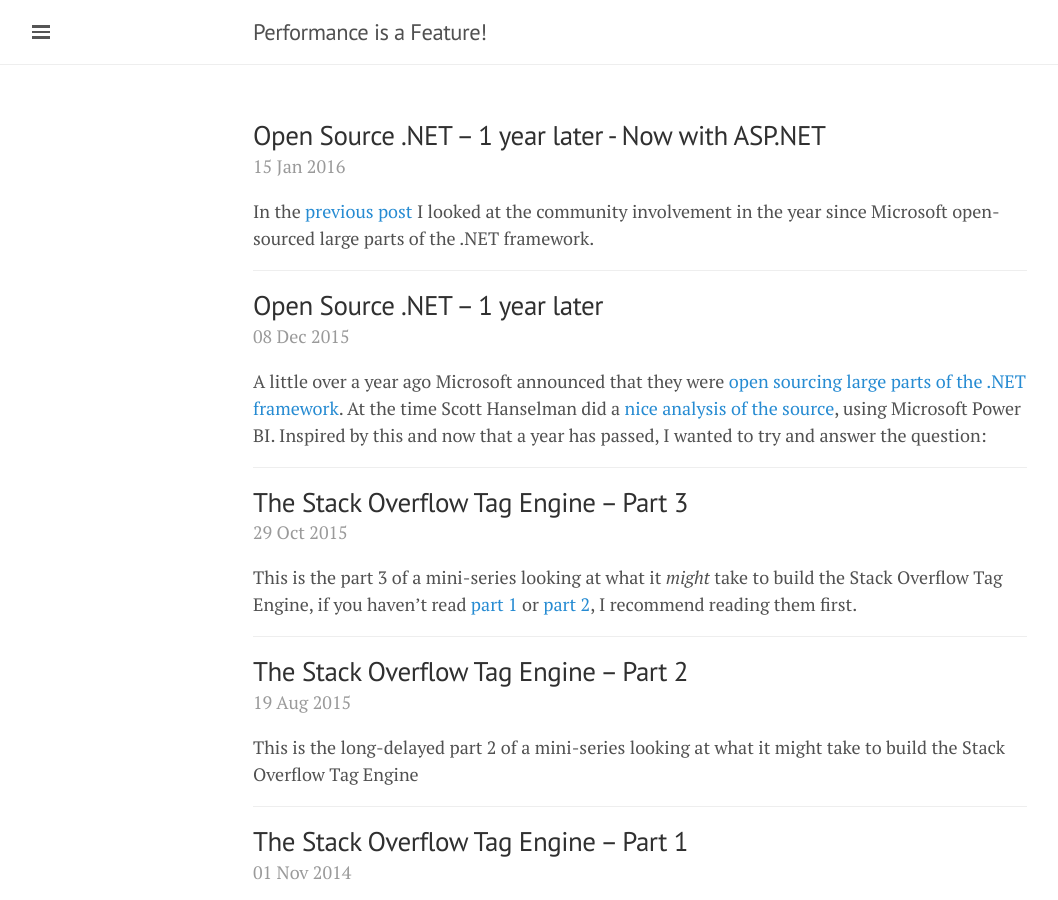
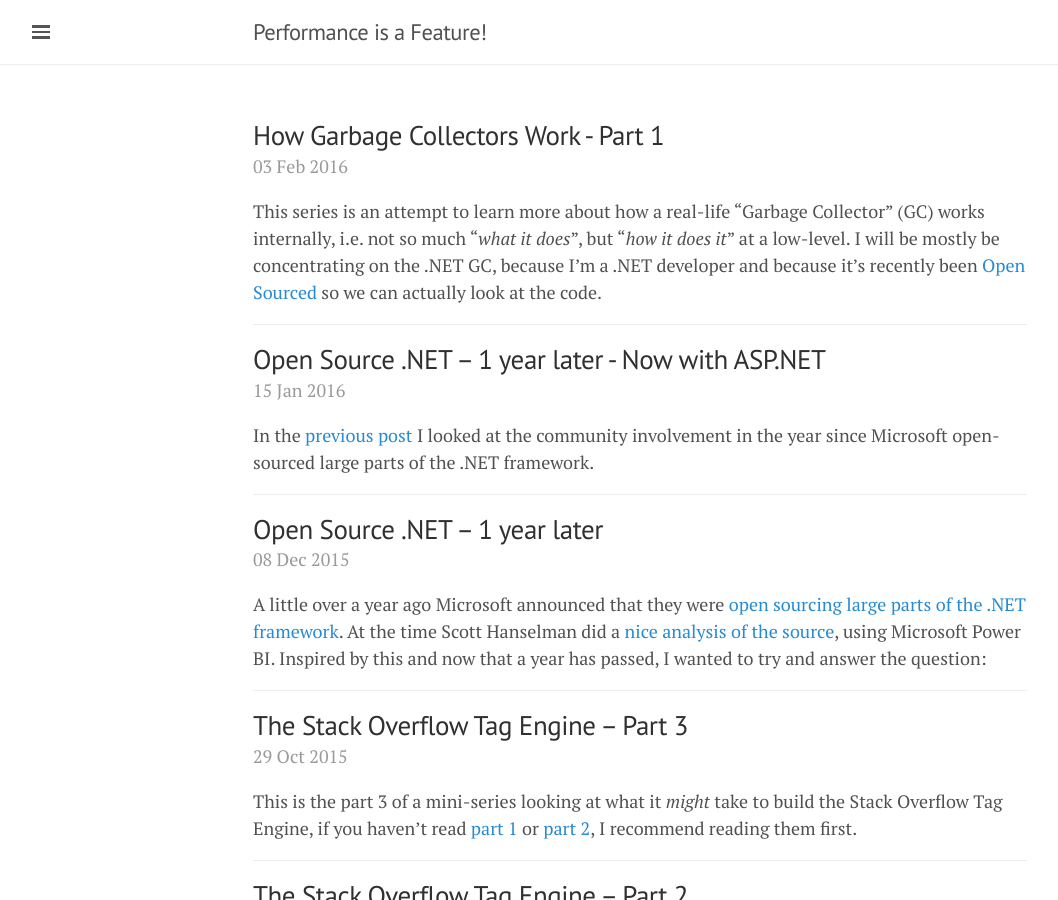
Before and after one commit to mattwarren/mattwarren.github.io, a Jekyll site: the page built from index.html, in a window 1280 px wide and 900 px high. Shown: the whole window, without its empty margins (0-1058 px from the left). Built offline with Jekyll 4.4.1, drawn with Linux system fonts in a browser that asks for light colours; the list of posts is cut into pages by our own code; some of the changed lines change nothing that is shown; some of the changed text lies outside the part shown.

Commit message:
Update draft of GC post (now about 2/3 written)

````diff
--- a/_posts/2016-01-30-how-garbage-collectors-work-part-1.md
+++ b/_posts/2016-01-30-how-garbage-collectors-work-part-1.md
@@ -1,36 +1,57 @@
 ---
+
 layout: post
 title: How Garbage Collectors Work - Part 1
 comments: true
 tags: [Garbage Collectors, GC, .NET]
-published: false
-date: 2016-01-20
+date: 2016-02-03
+
 ---
 
+This series is an attempt to learn more about how a real-life "Garbage Collector" (GC) works internally, i.e. not so much "*what it does*", but "*how it does it*" at a low-level. I will be mostly be concentrating on the .NET GC, because I'm a .NET developer and because it's recently been [Open Sourced]({{base}}/2015/12/08/open-source-net-1-year-later/) so we can actually look at the code.
 
-### Goals of the GC
+Well that was my original plan, but if you go an look at the [.NET Framework GC code](https://github.com/dotnet/coreclr/blob/master/src/gc/gc.cpp) on GitHub you are presented with the message "*This file has been truncated,...*":
 
-From the excellent Book-of-the-Runtime (BOTR) section on ["Design of the Collector"](https://github.com/dotnet/coreclr/blob/master/Documentation/botr/garbage-collection.md#design-of-the-collector)
+[![gc.cpp on GitHub](https://cloud.githubusercontent.com/assets/157298/12352478/49f74242-bb7e-11e5-8028-5df72943f58a.png)](https://github.com/dotnet/coreclr/blob/master/src/gc/gc.cpp)
 
-> The GC strives to manage memory extremely efficiently and require very little effort from people who write "managed code". Efficient means:
+This is because the file is **36,915** lines long and 1.19MB in size! Now before you send a PR to Microsoft that chops it up into smaller bits, you might want to read this [discussion on reorganizing gc.cpp](https://github.com/dotnet/coreclr/issues/408). It turns out you are not the only one who's had that idea and your PR will probably be rejected, for some [specific reasons](https://github.com/dotnet/coreclr/issues/408#issuecomment-78014795).
 
-> - GCs should occur often enough to avoid the managed heap containing a significant amount (by ratio or absolute count) of unused but allocated objects (garbage), and therefore use memory unnecessarily.
-- GCs should happen as infrequently as possible to avoid using otherwise useful CPU time, even though frequent GCs would result in lower memory usage.
-- A GC should be productive. If GC reclaims a small amount of memory, then the GC (including the associated CPU cycles) was wasted.
-- Each GC should be fast. Many workloads have low latency requirements.
-- Managed code developers shouldn’t need to know much about the GC to achieve good memory utilization (relative to their workload). – The GC should tune itself to satisfy different memory usage patterns.
+### <a name="GoalsOfTheGC"></a>**Goals of the GC**
+
+So I'm not going to be able to read and understand a 36 KLOC .cpp source file any time soon, instead I tried a different approach and started off by looking through the excellent Book-of-the-Runtime (BOTR) section on ["Design of the Collector"](https://github.com/dotnet/coreclr/blob/master/Documentation/botr/garbage-collection.md#design-of-the-collector). This very helpfully lists the following items as the goals of the .NET GC (emphasis mine):
+
+> The GC strives to manage memory **extremely efficiently** and require** very little effort from people who write "managed code"**. Efficient means:
+>
+> - GCs should occur often enough to **avoid the managed heap containing a significant amount (by ratio or absolute count) of unused but allocated objects** (garbage), and therefore use memory unnecessarily.
+- GCs should happen as **infrequently as possible to avoid using otherwise useful CPU time**, even though frequent GCs would result in lower memory usage.
+- **A GC should be productive**. If GC reclaims a small amount of memory, then the GC (including the associated CPU cycles) was wasted.
+- **Each GC should be fast**. Many workloads have low latency requirements.
+- **Managed code developers shouldn’t need to know much about the GC to achieve good memory utilization** (relative to their workload). – The GC should tune itself to satisfy different memory usage patterns.
+
+So there's some interesting goals in there, in particular they have highlighted that the goal of ensuring developers don't have to know much about the GC to make it efficient. This is probably one of the main differences between the .NET and Java GC implementations, as explained in an answer to the Stack Overflow question ["*.Net vs Java Garbage Collector*"](http://stackoverflow.com/questions/492703/net-vs-java-garbage-collector/492821#492821)
+
+> A difference between ~~Sun~~Oracle's and Microsoft's GC implementation 'ethos' is one of configurability.
+>
+> ~~Sun~~Oracle's provides a vast number of options (at the command line) to tweaks aspects of the GC or switch it between different modes. Many options are of the -X or -XX to indicate their lack of support across different versions or vendors. The CLR by contrast provides next to no configurability; your only real option is the use of the server or client collectors which optimise for throughput verses latency respectively.
 
 ----
-### Allocating an Object
+
+### <a name="NETGCSample"></a>**.NET GC Sample**
+
+So now we have an idea about what the goals of the GC are, lets take a look at how it goes about things. Fortunately those nice developers at Microsoft released a [GC Sample](https://github.com/dotnet/coreclr/blob/master/src/gc/sample/GCSample.cpp) that shows you, at a very basic level, how you can use the full .NET GC in your own code. After building the sample (and [finding a few bugs in the process](https://github.com/dotnet/coreclr/pull/2582)), I was able to get a simple, single-threaded GC up and running.
+
+What's interesting about the sample application is that is clearly shows you what actions the .NET Runtime has to perform to make the GC work. At a high-level, the process that the runtime needs to go through to allocate an object is:
 
 1. `AllocateObject(..)`
   - See below for the code and explanation of the allocation process
 1. `CreateGlobalHandle(..)`
-  - If we want to store the object in a "strong handle/reference", as opposed to a "weak" one. In C# code this would typically be a static variable.
+  - If we want to store the object in a "strong handle/reference", as opposed to a "weak" one. In C# code this would typically be a static variable. This is what tells the GC that the object is referenced, so that is can know that it shouldn't be cleaned up when a GC collection happens.
 1. `ErectWriteBarrier(..)`
   - For more information see "Marking the Card Table" below
 
-[From GCSample.cpp](https://github.com/dotnet/coreclr/blob/master/src/gc/sample/GCSample.cpp#L56-L80)
+### <a name="AllocatingAnObject"></a>**Allocating an Object**
+
+[`AllocateObject(..)` code from GCSample.cpp](https://github.com/dotnet/coreclr/blob/master/src/gc/sample/GCSample.cpp#L56-L80)
 
 ``` csharp
 Object * AllocateObject(MethodTable * pMT)
@@ -60,14 +81,18 @@
 }
 ```
 
-From ["Design of Allocator"](https://github.com/dotnet/coreclr/blob/master/Documentation/botr/garbage-collection.md#design-of-allocator) in the BOTR:
+Again the BOTR comes in handy here, as it gives us a clear overview of the process, from ["Design of Allocator"](https://github.com/dotnet/coreclr/blob/master/Documentation/botr/garbage-collection.md#design-of-allocator):
 
 > When the GC gives out memory to the allocator, it does so in terms of allocation contexts. The size of an allocation context is defined by the allocation quantum.
 
 > - Allocation contexts are smaller regions of a given heap segment that are each dedicated for use by a given thread. On a single-processor (meaning 1 logical processor) machine, a single context is used, which is the generation 0 allocation context.
 > - The Allocation quantum is the size of memory that the allocator allocates each time it needs more memory, in order to perform object allocations within an allocation context. The allocation is typically 8k and the average size of managed objects are around 35 bytes, enabling a single allocation quantum to be used for many object allocations.
 
-In addition, the allocator is designed to achieve the following:
+This shows how is is possible for the .NET GC to make allocating an object (or memory) such a cheap operation. Because of all the work that is has done in the background, the majority of the time an  object allocation happens, it is just a case of incrementing a pointer by the number of bytes needed to hold the new object. This is what the code in the first 1/2 of the `AllocateObject(..)` function (above) is doing, it's bumping up the free-space pointer (`acontext->alloc_ptr`) and giving out a pointer to the newly created space.
+
+It's only when the current **allocation context** doesn't have enough space that things get more complicated and potentially more expensive. At this point `GCHeap::GetGCHeap()->Alloc(..)` is called which may in turn trigger a GC collection before a new allocation context can be provided.
+
+Finally, it's worth looking at the goals that the allocator is designed to achieve, again from the BOTR:
 
 > - **Triggering a GC when appropriate:** The allocator triggers a GC when the allocation budget (a threshold set by the collector) is exceeded or when the allocator can no longer allocate on a given segment. The allocation budget and managed segments are discussed in more detail later.
 - **Preserving object locality:** Objects allocated together on the same heap segment will be stored at virtual addresses close to each other.
@@ -76,11 +101,13 @@
 - **Memory integrity:** The GC always zeroes out the memory for newly allocated objects to prevent object references pointing at random memory.
 - **Keeping the heap crawlable:** The allocator makes sure to make a free object out of left over memory in each allocation quantum. For example, if there is 30 bytes left in an allocation quantum and the next object is 40 bytes, the allocator will make the 30 bytes a free object and get a new allocation quantum.
 
+This shows an advantage of GC systems, namely that you get efficient CPU cache usage because memory is allocated in units and so objects created one after the other (on the same thread), will sit next to each other in memory.
+
 ----
 
-### Marking the "Card Table"
+### <a name="MarkingTheCardTable"></a>**Marking the "Card Table"**
 
-Followed by a call to [ErectWriteBarrier(Object ** dst, Object * ref)
+The 3rd part of the process of allocating an object was a call to [ErectWriteBarrier(Object ** dst, Object * ref)
 ](https://github.com/dotnet/coreclr/blob/master/src/gc/sample/GCSample.cpp#L91-L106)
 
 ```
@@ -102,6 +129,9 @@
 }
 
 ```
+
+Now this is probably an entire post on it's own and fortunately other people have already done the work for me
+
 From [Back To Basics: Generational Garbage Collection](http://blogs.msdn.com/b/abhinaba/archive/2009/03/02/back-to-basics-generational-garbage-collection.aspx)
 
 ![Write barrier + card-table](http://blogs.msdn.com/blogfiles/abhinaba/WindowsLiveWriter/BackToBasicsGenerationalGarbageCollectio_115F4/image_18.png)
@@ -118,7 +148,7 @@
 
 ----
 
-### GC and Execution Engine (EE) Interaction
+### <a name="GCandEEInteraction"></a>**GC and Execution Engine (EE) Interaction**
 
 (see the [real implementation](https://github.com/dotnet/coreclr/blob/master/src/vm/gcenv.ee.cpp) for how the methods are really implemented)
 
@@ -155,9 +185,9 @@
 GCToEEInterface::RestartEE(bFinishedGC = TRUE)
 ```
 
----
+----
 
-## Further Information
+### <a name="FurtherInformation"></a>**Further Information**
 
 [Baby's First Garbage Collector](http://journal.stuffwithstuff.com/2013/12/08/babys-first-garbage-collector/)
 [Writing a Simple Garbage Collector in C](http://web.engr.illinois.edu/%7Emaplant2/gc.html)
@@ -171,7 +201,7 @@
 
 ----
 
-### GC Sample Code layout
+### <a name="GCSampleCodeLayout"></a>**GC Sample Code Layout**
 
 GC Sample Code (under \sample)
 - GCSample.cpp
````
